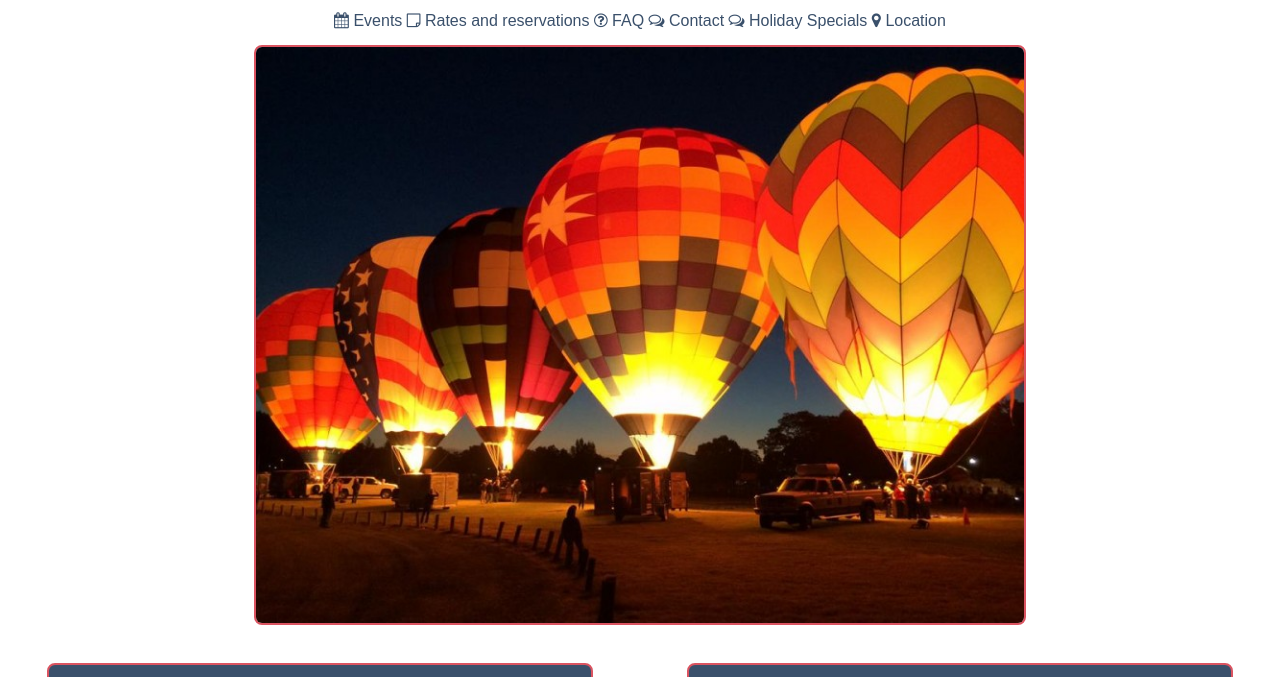
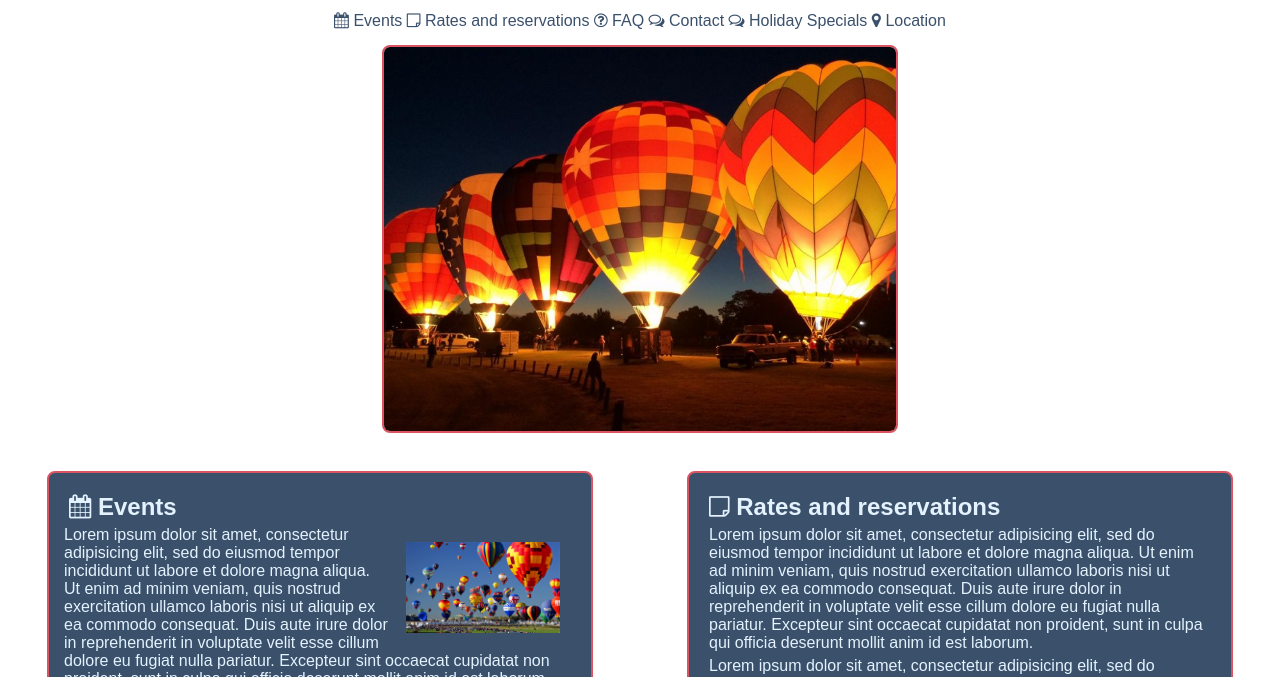
Before and after one commit to donovankg/responsive-web, a plain HTML site: page index.html in a window 1280 px wide. Shown: the part 50-727 px from the top of the page. Drawn offline with Linux system fonts and the light colour scheme.

Commit message:
found error in small.css

```diff
--- a/css/small.css
+++ b/css/small.css
@@ -2,6 +2,7 @@ body{
 }
 .smallbox{
 	width: 90%;
+}
 #slider{
 	left: 10%;
 	width: 90%;
--- a/css/style.css
+++ b/css/style.css
@@ -41,7 +41,7 @@ nav{
 }
 #slider {
    left: 10%;
-   width: 60%;
+   width: 40%;
    overflow: hidden;
    flex: 0 0 40%;
    margin: 0 auto;
```
